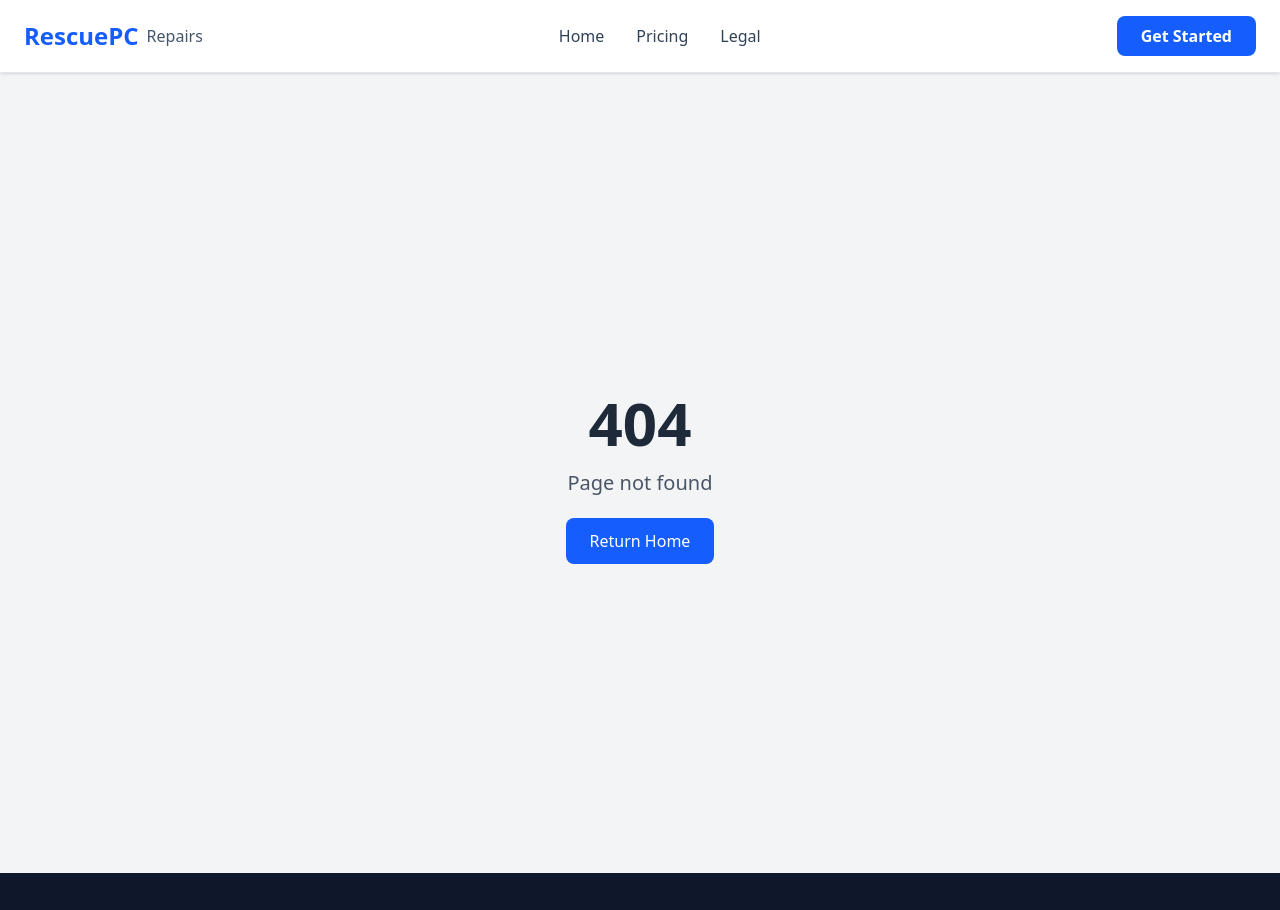
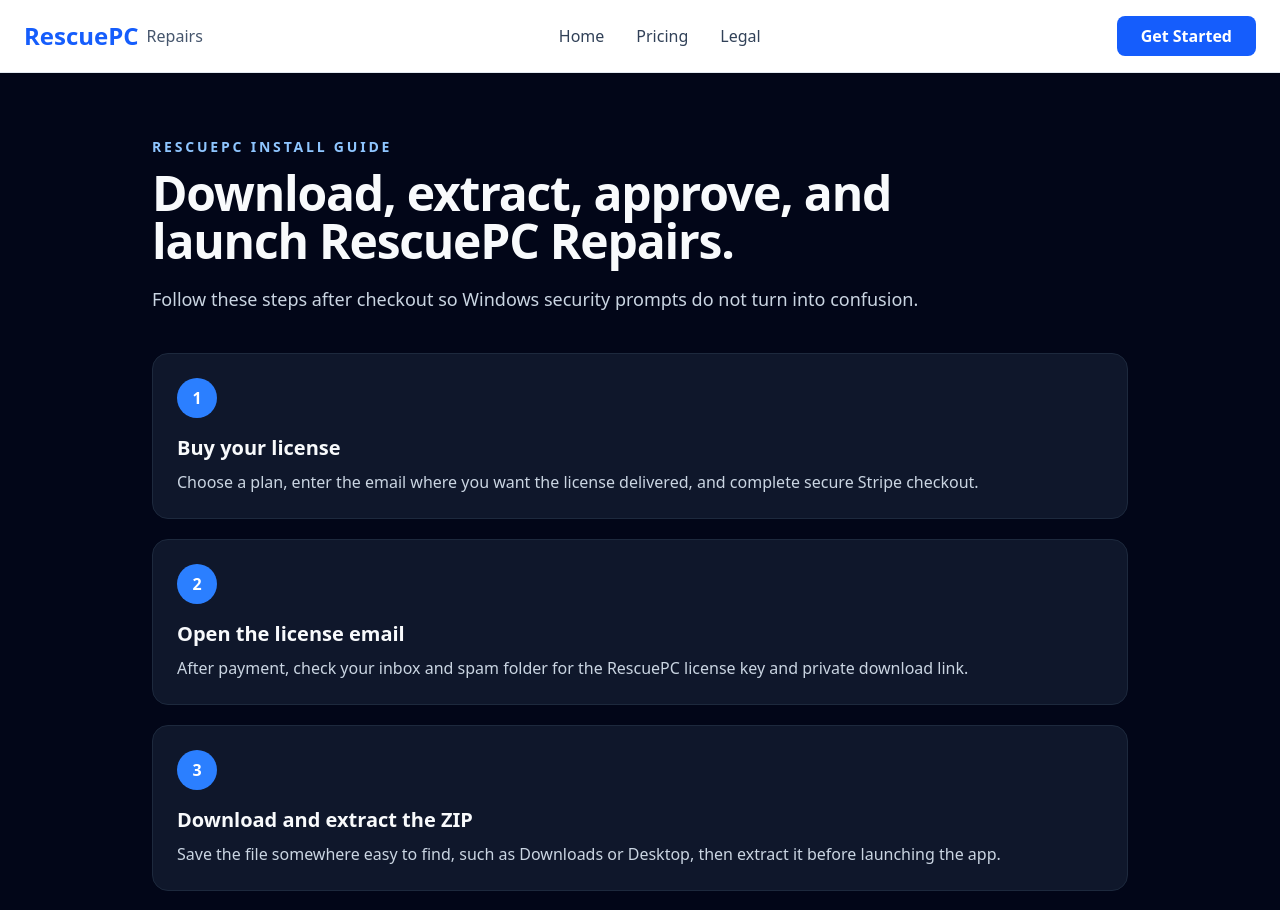
Before and after one commit to RescuePC/RescuePC-Repairs, a Next.js app: page /install in a window 1280 px wide. Before the commit this address had no page. Shown: the top 910 px of the page. Built offline with nearby package versions, Linux system fonts and the light colour scheme.

Commit message:
feat(install): add customer install guide

```diff
--- /dev/null
+++ b/src/app/install/page.tsx
@@ -0,0 +1,75 @@
+import Link from 'next/link';
+
+const steps = [
+  {
+    title: 'Buy your license',
+    body: 'Choose a plan, enter the email where you want the license delivered, and complete secure Stripe checkout.',
+  },
+  {
+    title: 'Open the license email',
+    body: 'After payment, check your inbox and spam folder for the RescuePC license key and private download link.',
+  },
+  {
+    title: 'Download and extract the ZIP',
+    body: 'Save the file somewhere easy to find, such as Downloads or Desktop, then extract it before launching the app.',
+  },
+  {
+    title: 'Approve Windows prompts',
+    body: 'Windows may ask about RescuePCRepairs.exe and runner.exe separately. Choose More info, then Run anyway, only when the file came from rescuepcrepairs.com.',
+  },
+  {
+    title: 'Launch and activate',
+    body: 'Open RescuePC Repairs, paste your license key when asked, and start with the recommended diagnostics.',
+  },
+];
+
+export default function InstallGuidePage() {
+  return (
+    <main className="min-h-screen bg-slate-950 text-slate-50">
+      <section className="mx-auto max-w-5xl px-6 py-16">
+        <div className="mb-10 max-w-3xl">
+          <p className="mb-3 text-sm font-semibold uppercase tracking-[0.2em] text-blue-300">
+            RescuePC install guide
+          </p>
+          <h1 className="text-4xl font-bold tracking-tight md:text-5xl">
+            Download, extract, approve, and launch RescuePC Repairs.
+          </h1>
+          <p className="mt-5 text-lg text-slate-300">
+            Follow these steps after checkout so Windows security prompts do not turn into confusion.
+          </p>
+        </div>
+
+        <div className="grid gap-5">
+          {steps.map((step, index) => (
+            <article key={step.title} className="rounded-2xl border border-slate-800 bg-slate-900 p-6">
+              <div className="mb-4 flex h-10 w-10 items-center justify-center rounded-full bg-blue-500 font-bold text-white">
+                {index + 1}
+              </div>
+              <h2 className="text-xl font-bold">{step.title}</h2>
+              <p className="mt-2 text-slate-300">{step.body}</p>
+            </article>
+          ))}
+        </div>
+
+        <div className="mt-8 rounded-2xl border border-amber-400/30 bg-amber-400/10 p-6 text-amber-100">
+          <h2 className="font-bold">SmartScreen safety check</h2>
+          <p className="mt-2 text-sm">
+            SmartScreen warnings are common for new Windows desktop software until the app builds reputation. Only continue when you downloaded RescuePC from rescuepcrepairs.com and the file names match the RescuePC package.
+          </p>
+        </div>
+
+        <div className="mt-8 flex flex-col gap-3 sm:flex-row">
+          <Link href="/download" className="rounded-xl bg-emerald-400 px-6 py-3 text-center font-bold text-slate-950 hover:bg-emerald-300">
+            Buy and download
+          </Link>
+          <Link href="/pricing" className="rounded-xl border border-slate-700 px-6 py-3 text-center font-bold text-white hover:bg-slate-900">
+            Compare plans
+          </Link>
+          <a href="mailto:support@rescuepcrepairs.com" className="rounded-xl border border-slate-700 px-6 py-3 text-center font-bold text-white hover:bg-slate-900">
+            Contact support
+          </a>
+        </div>
+      </section>
+    </main>
+  );
+}
```
